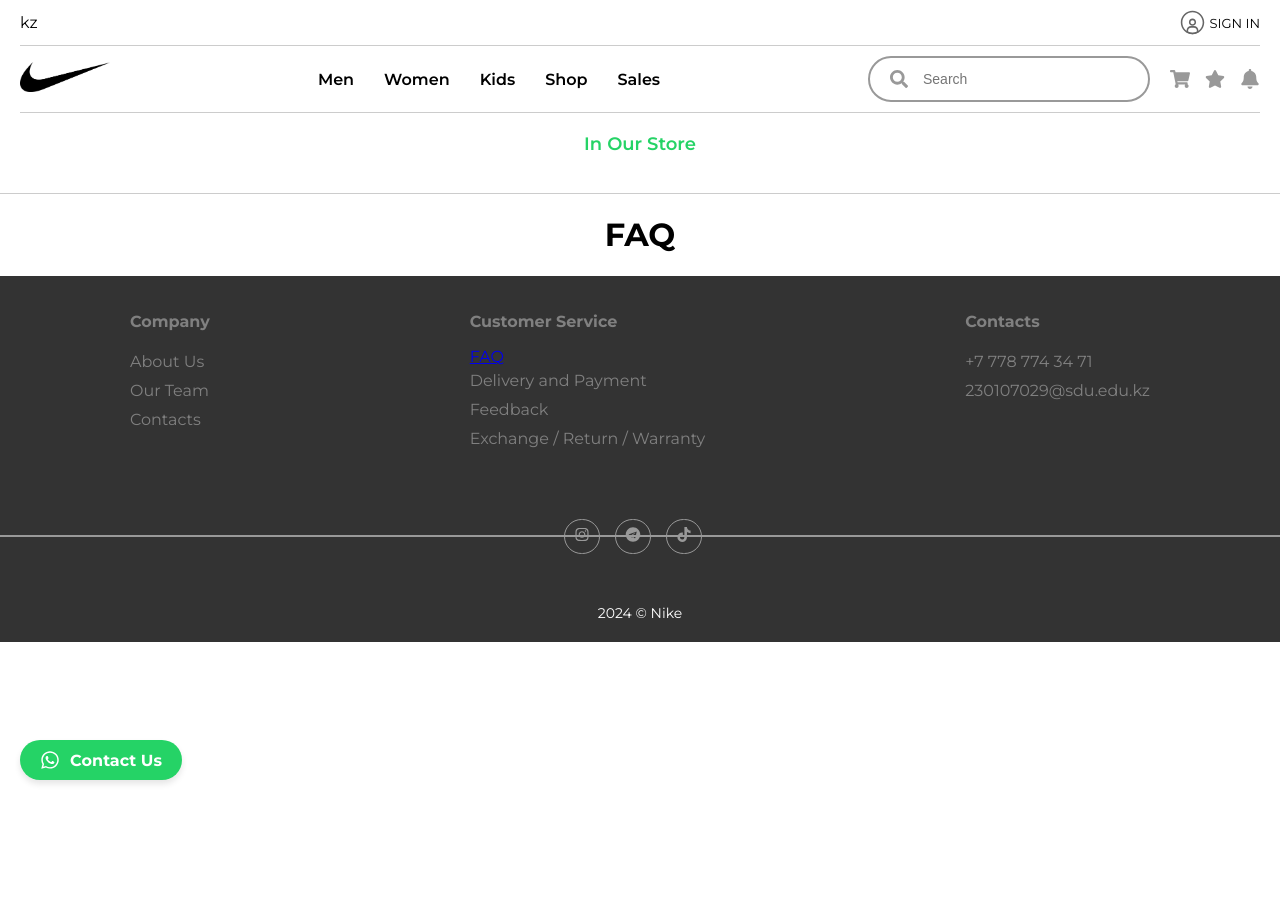
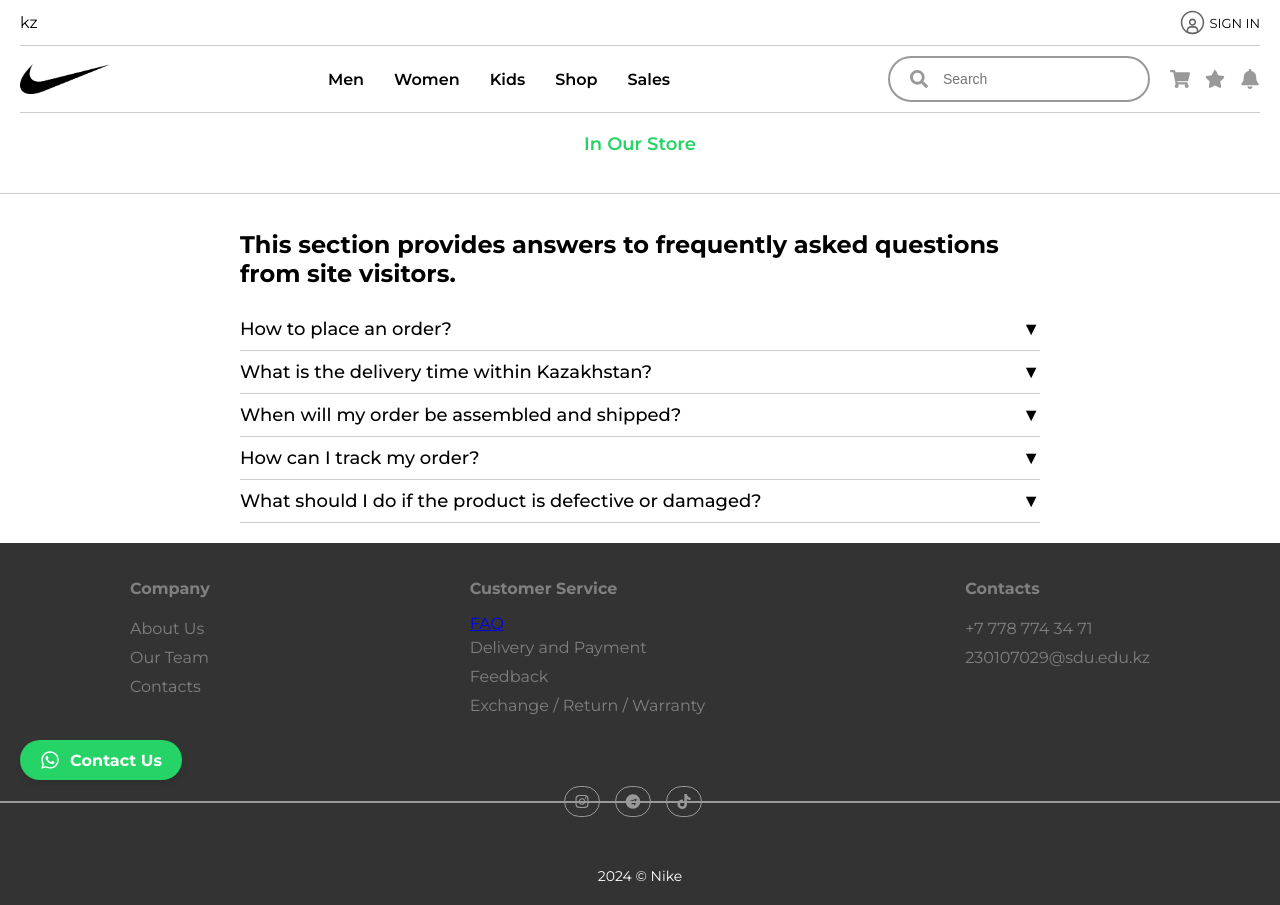
Before and after one commit to yeskerwes/Final-Project-FrontEND, a React (Create React App) app: page /faq in a window 1280 px wide. Before the commit the page ends 800 px from the top, so only its background shows below. Built offline with nearby package versions, Linux system fonts and the light colour scheme.

Commit message:
add FAQ page and changed favicon

```diff
--- a/public/index.html
+++ b/public/index.html
@@ -1,15 +1,14 @@
-<!DOCTYPE html>
 <html lang="en">
   <head>
     <meta charset="utf-8" />
-    <link rel="icon" href="%PUBLIC_URL%/favicon.ico" />
+    <link rel="shortcut icon" type="x-icon" href="logo-nike.ico" />
     <meta name="viewport" content="width=device-width, initial-scale=1" />
     <meta name="theme-color" content="#000000" />
     <meta
       name="description"
       content="Web site created using create-react-app"
     />
-    <link rel="apple-touch-icon" href="%PUBLIC_URL%/logo192.png" />
+    <link rel="apple-touch-icon" href="../src/images/nike-logo.png" />
     <!--
       manifest.json provides metadata used when your web app is installed on a
       user's mobile device or desktop. See https://developers.google.com/web/fundamentals/web-app-manifest/
--- a/src/components/faqPage.jsx
+++ b/src/components/faqPage.jsx
@@ -1,10 +1,66 @@
-import React from 'react';
-import '../styles/faqPage.css';
+import React, { useState } from "react";
+import "../styles/faqPage.css";
 
 const FaqPage = () => {
+  const [activeIndex, setActiveIndex] = useState(null);
+
+  const faqs = [
+    {
+      question: "How to place an order?",
+      answer: `1. Select the products and add them to the cart.
+2. Go to the "Cart" section and click "Proceed to checkout."
+3. Enter your personal details.
+4. Choose a delivery method and provide the address.
+5. Select a payment method and click "Pay online."
+6. Complete the payment, and your order will be processed.
+7. If you have any questions about placing an order, contact our support team in the online chat.`,
+    },
+    {
+      question: "What is the delivery time within Kazakhstan?",
+      answer: "Delivery takes from 3 to 7 days.",
+    },
+    {
+      question: "When will my order be assembled and shipped?",
+      answer: "Your order will be assembled within 24 hours.",
+    },
+    {
+      question: "How can I track my order?",
+      answer: "You can track your order through your personal account.",
+    },
+    {
+      question: "What should I do if the product is defective or damaged?",
+      answer: "Contact our support team for a replacement.",
+    },
+  ];
+
+  const toggleFaq = (index) => {
+    setActiveIndex(activeIndex === index ? null : index);
+  };
+
   return (
     <div className="faq-page">
-      <h1>FAQ</h1>
+      <h1>This section provides answers to frequently asked questions from site visitors.</h1>
+      <div className="faq-list">
+        {faqs.map((faq, index) => (
+          <div key={index} className="faq-item">
+            <div
+              className={`faq-question ${activeIndex === index ? "active" : ""}`}
+              onClick={() => toggleFaq(index)}
+            >
+              {faq.question}
+              <span className="faq-toggle">{activeIndex === index ? "▲" : "▼"}</span>
+            </div>
+            {activeIndex === index && (
+              <div
+                className="faq-answer"
+                dangerouslySetInnerHTML={{
+                  __html: faq.answer.replace(/\n/g, "<br />"),
+                }}
+              ></div>
+            )}
+          </div>
+        ))}
+      </div>
     </div>
   );
 };
--- a/src/styles/faqPage.css
+++ b/src/styles/faqPage.css
@@ -0,0 +1,43 @@
+.faq-page {    padding: 20px;
+    max-width: 800px;
+    margin: 0 auto;
+  }
+
+  h1 {
+    font-size: 24px;
+    font-weight: bold;
+    margin-bottom: 20px;
+    text-align: left;
+  }
+
+  .faq-list {
+    margin-top: 20px;
+  }
+
+  .faq-item {
+    border-bottom: 1px solid #ccc;
+    padding: 10px 0;
+    cursor: pointer;
+  }
+
+  .faq-question {
+    display: flex;
+    justify-content: space-between;
+    font-size: 18px;
+    font-weight: 500;
+  }
+
+  .faq-question:hover {
+    color: #999;
+  }
+
+  .faq-toggle {
+    font-size: 18px;
+    margin-left: 10px;
+  }
+
+  .faq-answer {
+    margin-top: 10px;
+    color: #555;
+    font-size: 16px;
+  }
```
Also changed, not shown: 2 other files (tests, documents, lock files or other folders).
